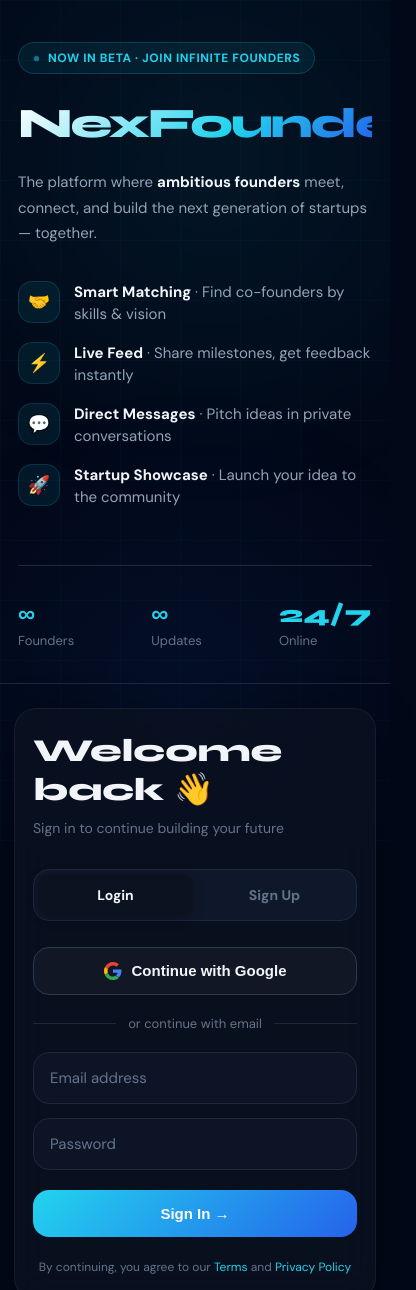
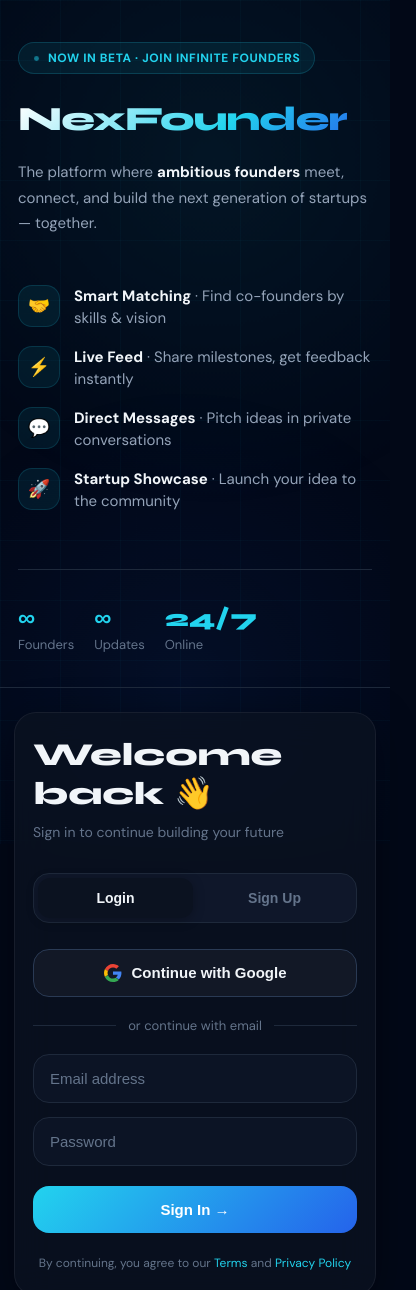
Before and after one commit to premjain230/NexFounders, a plain HTML site: page index.html in a window 390 px wide. Shown: the top 1290 px of the page, 416 px wide, since content can reach past the window. Drawn offline with Linux system fonts and the light colour scheme.

Commit message:
Update index.html

```diff
--- a/index.html
+++ b/index.html
@@ -1,8 +1,8 @@
 <!DOCTYPE html>
 <html lang="en">
 <head>
-<meta charset="UTF-8">
-<meta name="viewport" content="width=device-width, initial-scale=1.0">
+<meta charset="UTF-8" />
+<meta name="viewport" content="width=device-width, initial-scale=1.0"/>
 
 <title>NexFounder – Find your co-founder</title>
 
@@ -15,7 +15,6 @@
 
 :root{
   --cyan:#22d3ee;
-  --cyan-d:#06b6d4;
   --blue:#2563eb;
 
   --bg:#020817;
@@ -36,10 +35,6 @@
   box-sizing:border-box;
 }
 
-html{
-  scroll-behavior:smooth;
-}
-
 body{
   background:var(--bg);
   color:var(--text);
@@ -48,20 +43,18 @@
 
   min-height:100vh;
   overflow-x:hidden;
-
-  -webkit-font-smoothing:antialiased;
 }
 
-/* =========================
+/* ======================
    BACKGROUND
-========================= */
+====================== */
 
 .bg-mesh{
   position:fixed;
   inset:0;
-  overflow:hidden;
   pointer-events:none;
   z-index:0;
+  overflow:hidden;
 }
 
 .bg-mesh::before{
@@ -73,7 +66,10 @@
 
   border-radius:50%;
 
-  background:radial-gradient(circle, rgba(34,211,238,0.07) 0%, transparent 70%);
+  background:
+  radial-gradient(circle,
+  rgba(34,211,238,0.07) 0%,
+  transparent 70%);
 
   top:-200px;
   left:-150px;
@@ -90,7 +86,10 @@
 
   border-radius:50%;
 
-  background:radial-gradient(circle, rgba(37,99,235,0.08) 0%, transparent 70%);
+  background:
+  radial-gradient(circle,
+  rgba(37,99,235,0.08) 0%,
+  transparent 70%);
 
   bottom:-150px;
   right:-100px;
@@ -120,8 +119,8 @@
   position:fixed;
   inset:0;
 
+  pointer-events:none;
   z-index:0;
-  pointer-events:none;
 
   background-image:
     linear-gradient(rgba(34,211,238,0.03) 1px, transparent 1px),
@@ -130,24 +129,22 @@
   background-size:60px 60px;
 }
 
-/* =========================
+/* ======================
    LAYOUT
-========================= */
+====================== */
 
 .container{
   position:relative;
   z-index:1;
 
   display:flex;
-  justify-content:space-between;
-  align-items:stretch;
 
   min-height:100vh;
 }
 
-/* =========================
+/* ======================
    LEFT
-========================= */
+====================== */
 
 .left{
   flex:1.1;
@@ -159,36 +156,32 @@
   padding:80px 72px;
 
   border-right:1px solid var(--border);
-
-  min-width:0;
 }
 
 .brand-tag{
-  width:fit-content;
-
   display:inline-flex;
   align-items:center;
   gap:8px;
 
-  padding:7px 14px;
-
-  border-radius:999px;
+  width:fit-content;
 
   background:rgba(34,211,238,0.08);
 
   border:1px solid rgba(34,211,238,0.18);
 
-  color:var(--cyan);
+  border-radius:999px;
+
+  padding:7px 14px;
 
   font-size:12px;
   font-weight:700;
 
+  color:var(--cyan);
+
+  letter-spacing:.05em;
   text-transform:uppercase;
-  letter-spacing:.05em;
 
   margin-bottom:28px;
-
-  animation:fadeSlideUp .6s ease both;
 }
 
 .brand-tag-dot{
@@ -210,7 +203,7 @@
 
   50%{
     opacity:.5;
-    transform:scale(.75);
+    transform:scale(.7);
   }
 }
 
@@ -219,10 +212,7 @@
 
   font-size:72px;
   font-weight:800;
-  line-height:1.05;
-
-  white-space:nowrap;
-  letter-spacing:-2px;
+  line-height:1;
 
   margin-bottom:24px;
 
@@ -237,20 +227,21 @@
   -webkit-text-fill-color:transparent;
   background-clip:text;
 
-  animation:fadeSlideUp .6s .1s ease both;
+  display:inline-block;
+  max-width:100%;
+
+  letter-spacing:-1px;
 }
 
 .brand-tagline{
   max-width:500px;
 
-  color:var(--muted2);
-
   font-size:20px;
   line-height:1.7;
 
+  color:var(--muted2);
+
   margin-bottom:48px;
-
-  animation:fadeSlideUp .6s .2s ease both;
 }
 
 .brand-tagline b{
@@ -263,8 +254,6 @@
   display:flex;
   flex-direction:column;
   gap:16px;
-
-  animation:fadeSlideUp .6s .3s ease both;
 }
 
 .feature-item{
@@ -307,15 +296,12 @@
 
 .stats-row{
   display:flex;
-  flex-wrap:wrap;
   gap:40px;
 
   margin-top:56px;
   padding-top:34px;
 
   border-top:1px solid var(--border);
-
-  animation:fadeSlideUp .6s .4s ease both;
 }
 
 .stat-num{
@@ -334,9 +320,9 @@
   margin-top:3px;
 }
 
-/* =========================
+/* ======================
    RIGHT
-========================= */
+====================== */
 
 .right{
   flex:.9;
@@ -346,8 +332,6 @@
   justify-content:center;
 
   padding:60px 48px;
-
-  min-width:0;
 }
 
 .auth-box{
@@ -358,14 +342,13 @@
 
   border-radius:28px;
 
-  background:rgba(11,18,32,0.75);
+  background:rgba(11,18,32,.78);
 
-  border:1px solid rgba(255,255,255,0.06);
+  border:1px solid rgba(255,255,255,.06);
 
   backdrop-filter:blur(18px);
 
-  box-shadow:
-    0 10px 40px rgba(0,0,0,0.35);
+  box-shadow:0 10px 40px rgba(0,0,0,.35);
 }
 
 .auth-title{
@@ -392,13 +375,13 @@
   display:flex;
   gap:4px;
 
-  padding:4px;
+  background:var(--bg3);
+
+  border:1px solid var(--border);
 
   border-radius:16px;
 
-  background:var(--bg3);
-
-  border:1px solid var(--border);
+  padding:4px;
 
   margin-bottom:26px;
 }
@@ -409,18 +392,16 @@
   border:none;
   outline:none;
 
+  background:none;
+
+  color:var(--muted);
+
   padding:12px;
 
   border-radius:12px;
 
-  background:none;
-
-  color:var(--muted);
-
   font-size:14px;
   font-weight:700;
-
-  font-family:'DM Sans',sans-serif;
 
   cursor:pointer;
 
@@ -461,7 +442,7 @@
 
   border:1px solid var(--border2);
 
-  background:rgba(255,255,255,0.04);
+  background:rgba(255,255,255,.04);
 
   color:var(--text);
 
@@ -476,16 +457,15 @@
 }
 
 .google-btn:hover{
+  background:rgba(255,255,255,.07);
+
   transform:translateY(-2px);
-
-  background:rgba(255,255,255,0.07);
 }
 
 .primary-btn{
   width:100%;
 
   border:none;
-  outline:none;
 
   padding:15px;
 
@@ -507,15 +487,12 @@
   cursor:pointer;
 
   transition:.25s ease;
-
-  position:relative;
-  overflow:hidden;
 }
 
 .primary-btn:hover{
   transform:translateY(-2px);
 
-  box-shadow:0 10px 28px rgba(34,211,238,0.25);
+  box-shadow:0 10px 28px rgba(34,211,238,.25);
 }
 
 /* DIVIDER */
@@ -566,8 +543,6 @@
   outline:none;
 
   transition:.22s ease;
-
-  font-family:'DM Sans',sans-serif;
 }
 
 .input-box input::placeholder{
@@ -600,77 +575,29 @@
   text-decoration:none;
 }
 
-/* =========================
-   ANIMATIONS
-========================= */
+/* ======================
+   MOBILE
+====================== */
 
-@keyframes fadeSlideUp{
-  from{
-    opacity:0;
-    transform:translateY(20px);
-  }
-
-  to{
-    opacity:1;
-    transform:translateY(0);
-  }
-}
-
-/* =========================
-   RESPONSIVE
-========================= */
-
-@media(max-width:1200px){
-
-  .left{
-    padding:70px 52px;
-  }
-
-  .right{
-    padding:50px 36px;
-  }
-
-  .brand-logo{
-    font-size:58px;
-  }
-
-}
-
-@media(max-width:900px){
+@media(max-width:1000px){
 
   .container{
     flex-direction:column;
-  }
-
-  .left,
-  .right{
-    width:100%;
-    flex:none;
   }
 
   .left{
     border-right:none;
     border-bottom:1px solid var(--border);
 
-    padding:54px 28px 42px;
+    padding:60px 28px 42px;
   }
 
   .right{
-    padding:36px 18px 50px;
-  }
-
-  .auth-box{
-    max-width:100%;
+    padding:40px 18px 50px;
   }
 
   .brand-logo{
-    font-size:48px;
-    white-space:nowrap;
-  }
-
-  .brand-tagline{
-    font-size:17px;
-    margin-bottom:34px;
+    font-size:54px;
   }
 
 }
@@ -686,8 +613,7 @@
   }
 
   .brand-logo{
-    font-size:42px;
-    white-space:nowrap;
+    font-size:34px;
   }
 
   .brand-tagline{
@@ -700,28 +626,14 @@
   }
 
   .stats-row{
-    justify-content:space-between;
-    gap:18px;
+    gap:20px;
+    flex-wrap:wrap;
   }
 
   .stat-num{
     font-size:24px;
   }
 
-}
-
-/* FIXES */
-
-button{
-  -webkit-tap-highlight-color:transparent;
-}
-
-svg{
-  flex-shrink:0;
-}
-
-img{
-  max-width:100%;
 }
 
 </style>
@@ -824,11 +736,11 @@
 
       <div class="tabs">
 
-        <button class="tab active" type="button" onclick="switchTab('login')">
+        <button class="tab active" onclick="switchTab('login')">
           Login
         </button>
 
-        <button class="tab" type="button" onclick="switchTab('signup')">
+        <button class="tab" onclick="switchTab('signup')">
           Sign Up
         </button>
 
@@ -929,27 +841,25 @@
 
     t.classList.toggle(
       'active',
-      (i === 0 && tab === 'login') ||
-      (i === 1 && tab === 'signup')
+      (i===0 && tab==='login') ||
+      (i===1 && tab==='signup')
     );
 
   });
 
-  document
-    .getElementById('loginPanel')
-    .classList.toggle('active', tab === 'login');
+  document.getElementById('loginPanel')
+    .classList.toggle('active', tab==='login');
 
-  document
-    .getElementById('signupPanel')
-    .classList.toggle('active', tab === 'signup');
+  document.getElementById('signupPanel')
+    .classList.toggle('active', tab==='signup');
 
   document.querySelector('.auth-title').textContent =
-    tab === 'login'
+    tab==='login'
       ? 'Welcome back 👋'
       : 'Join NexFounder 🚀';
 
   document.querySelector('.auth-sub').textContent =
-    tab === 'login'
+    tab==='login'
       ? 'Sign in to continue building your future'
       : 'Create your account and find your co-founder';
 
```
